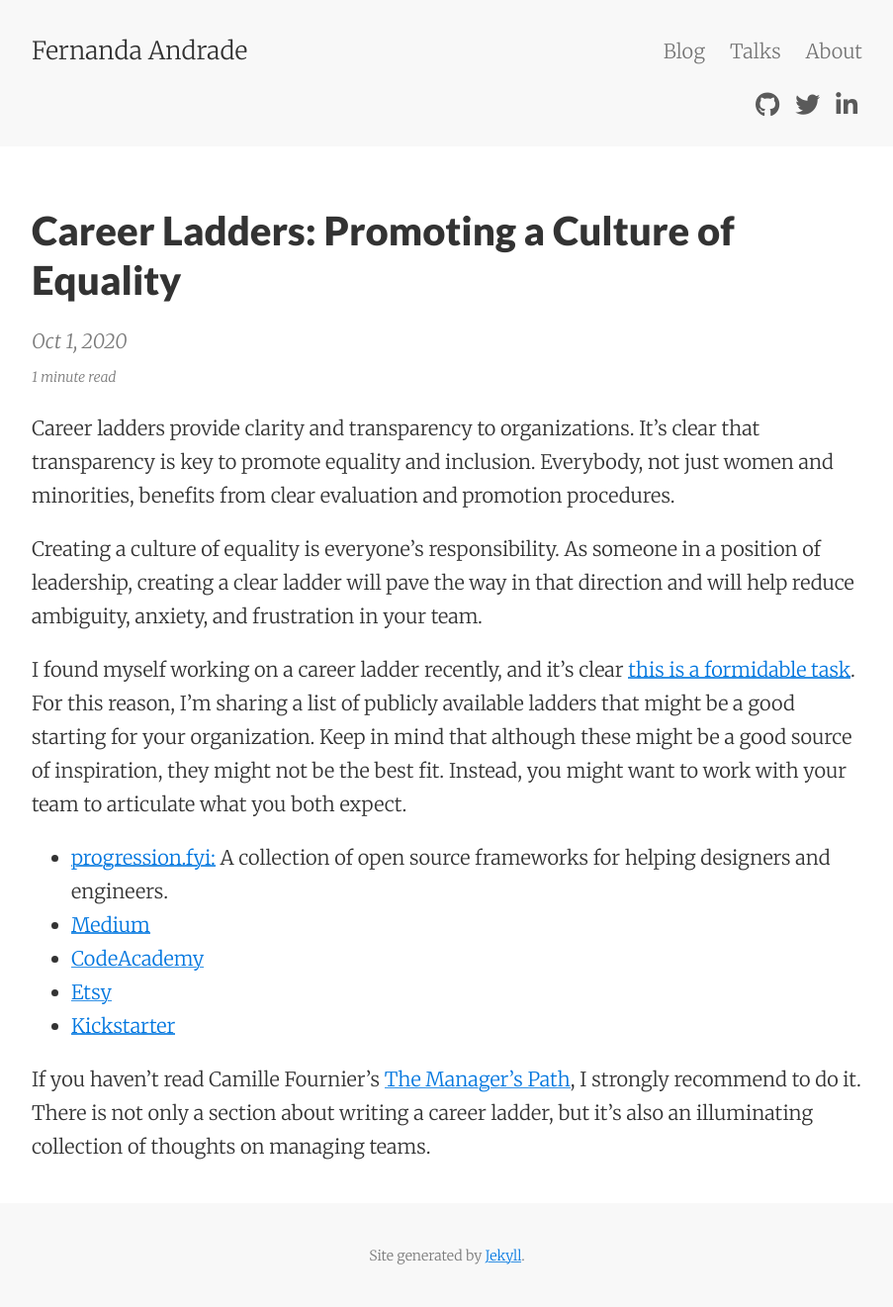
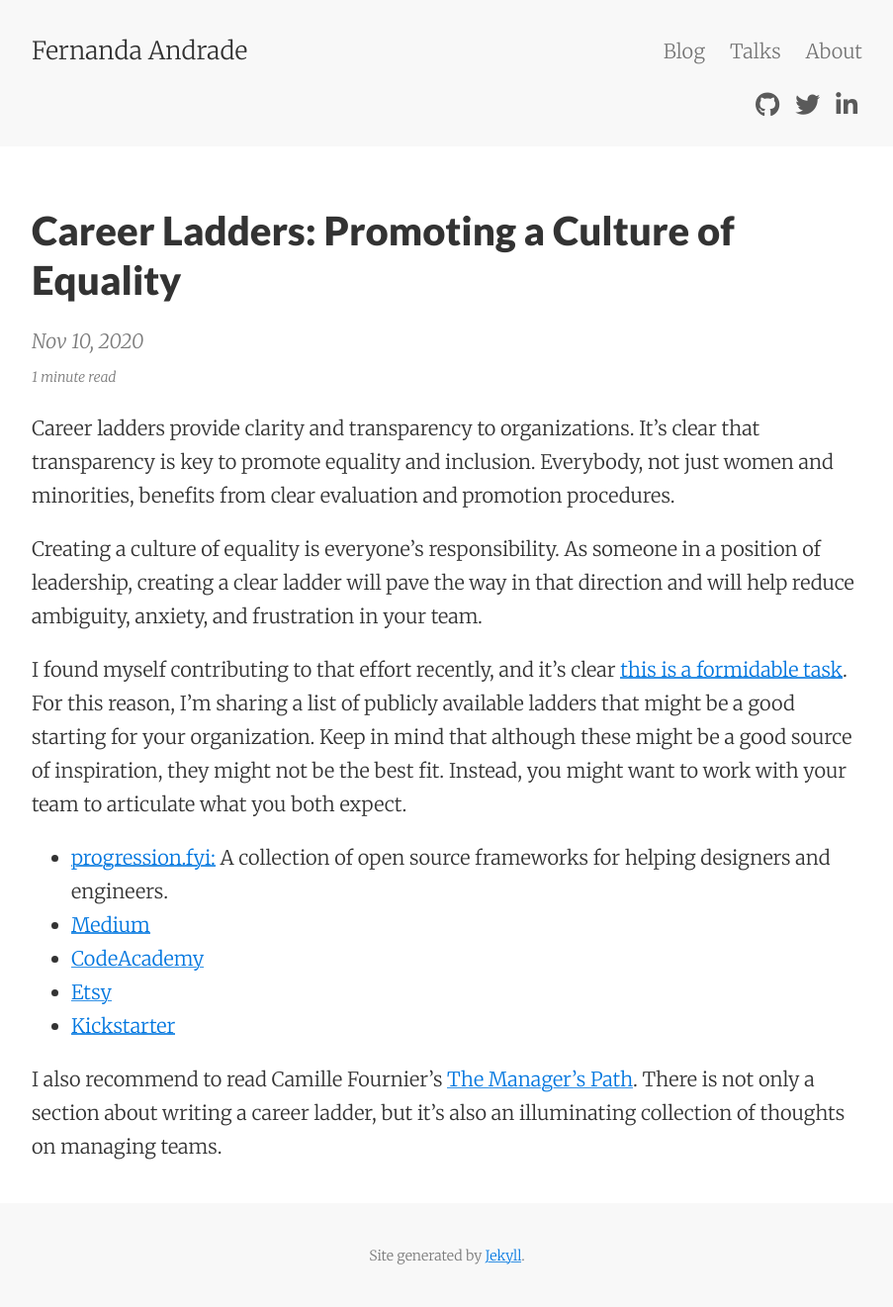
Before and after one commit to flandrade/flandrade.github.io, a Jekyll site: the page built from _posts/2020-11-10-career-ladder.md, in a window 1280 px wide. Shown: the whole page at 99% size, without its empty margins (188-1091 px from the left). Built offline with Jekyll 4.4.1, drawn with Linux system fonts in a browser that asks for light colours; nearby versions of some CDN libraries.

Commit message:
Include correct day

```diff
--- a/_posts/2020-10-01-career-ladder.md
+++ b/_posts/2020-11-10-career-ladder.md
@@ -18,7 +18,7 @@ Creating a culture of equality is everyone's responsibility. As someone in a pos
 creating a clear ladder will pave the way in that direction and will help reduce ambiguity, anxiety,
 and frustration in your team.
 
-I found myself working on a career ladder recently, and it's clear
+I found myself contributing to that effort recently, and it's clear
 [this is a formidable task](https://dresscode.renttherunway.com/blog/ladder).
 For this reason, I'm sharing a list of publicly available ladders that might be a good starting for
 your organization. Keep in mind that although these might be a good source of inspiration, they
@@ -31,9 +31,9 @@ both expect.
 - [Etsy](https://github.com/etsy/Etsy-Engineering-Career-Ladder)
 - [Kickstarter](https://gist.github.com/jamtur01/aef437a79fee5a9cefdc)
 
-If you haven't read Camille Fournier's
-[The Manager's Path](https://www.oreilly.com/library/view/the-managers-path/9781491973882/), I
-strongly recommend to do it. There is not only a section about writing a career ladder, but it's
-also an illuminating collection of thoughts on managing teams.
+I also recommend to read Camille Fournier's [The Manager's Path]. There is not only a section
+about writing a career ladder, but it's also an illuminating collection of thoughts on
+managing teams.
 
 [progression.fyi:]: https://www.progression.fyi/
+[The Manager's Path]: https://www.oreilly.com/library/view/the-managers-path/9781491973882/
```
Also changed, not shown: other parts of _posts/2020-11-10-career-ladder.md (+1 -1 lines).
